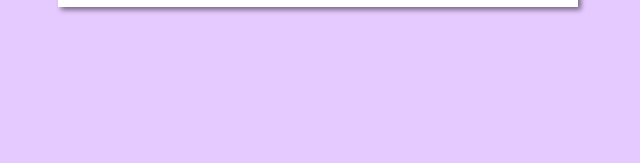
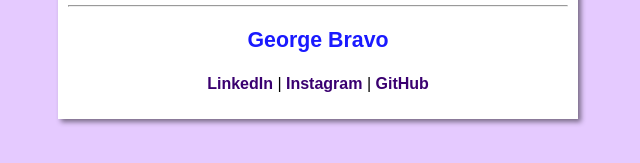
Before and after one commit to GeorgeEnriqueBravo/projeto-site, a plain HTML site: page curso-js.html in a window 1280 px wide. Shown: the part 549-712 px from the top of the page, without its empty margins (322-962 px from the left). Drawn offline with Linux system fonts and the light colour scheme.

Commit message:
footer e estilos add

```diff
--- a/curso-js.html
+++ b/curso-js.html
@@ -18,6 +18,18 @@
 
             <a href="index.html"><img src="imagens/btn-back.png" alt="Voltar"></a>
         </article>
+
+        <hr>
+
+        <footer id="rodape">
+
+            <p id="george">George Bravo </br></p>
+            <p id="anc">
+                <a href="https://www.linkedin.com/in/george-bravo/" target="_blank">LinkedIn</a> | <a href="https://www.instagram.com/georgebravoo/?hl=pt-br" target="_blank">Instagram</a> | <a href="https://github.com/GeorgeEnriqueBravo" target="_blank">GitHub</a>
+            </p>
+
+
+        </footer>
     </main>
 </body>
 </html>
--- a/estilos/style.css
+++ b/estilos/style.css
@@ -32,3 +32,11 @@ a:hover {
     text-decoration: underline;
     color: rgb(26, 26, 255);
 }
+footer {
+    text-align: center;
+}
+p#george {
+    font-weight: bolder;
+    font-size: 16pt;
+    color: rgb(26, 26, 255);
+}
```
Also changed, not shown: curso-html.html (+12 -0 lines), index.html (+13 -0 lines).
